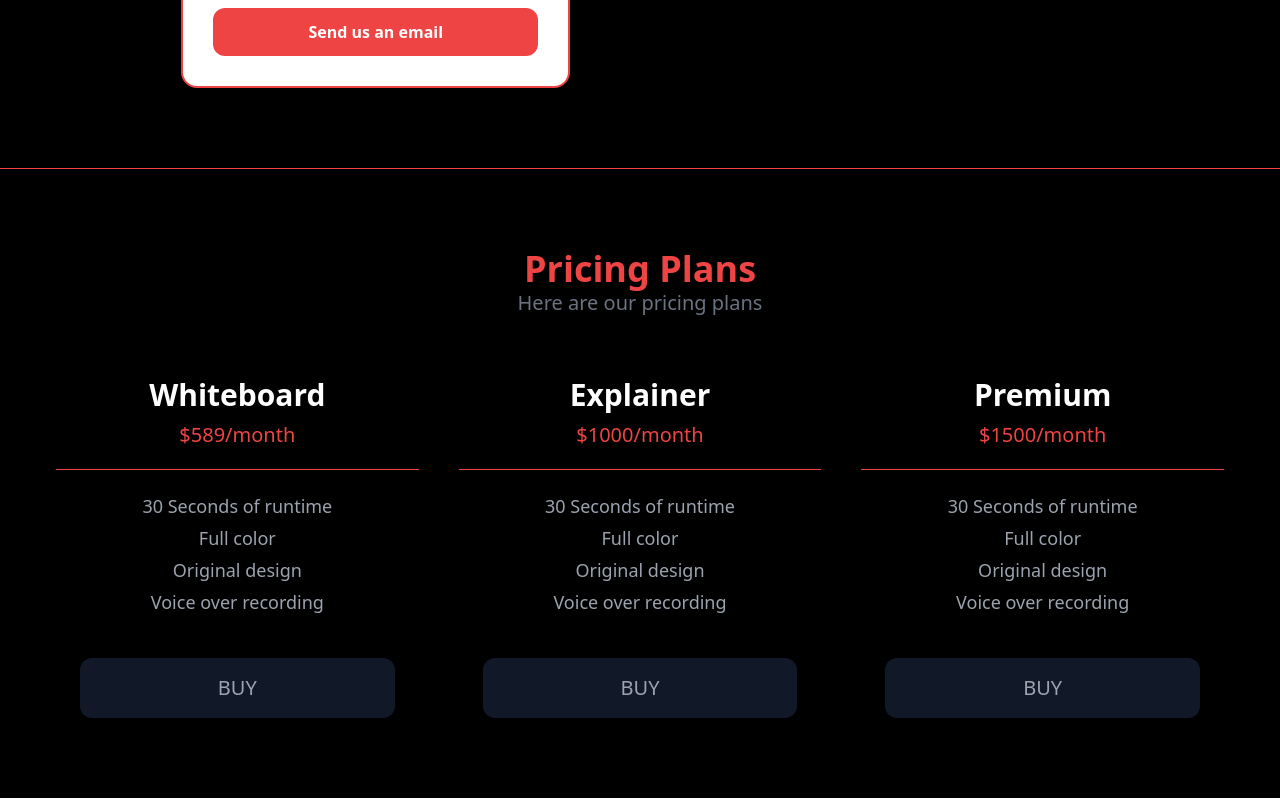
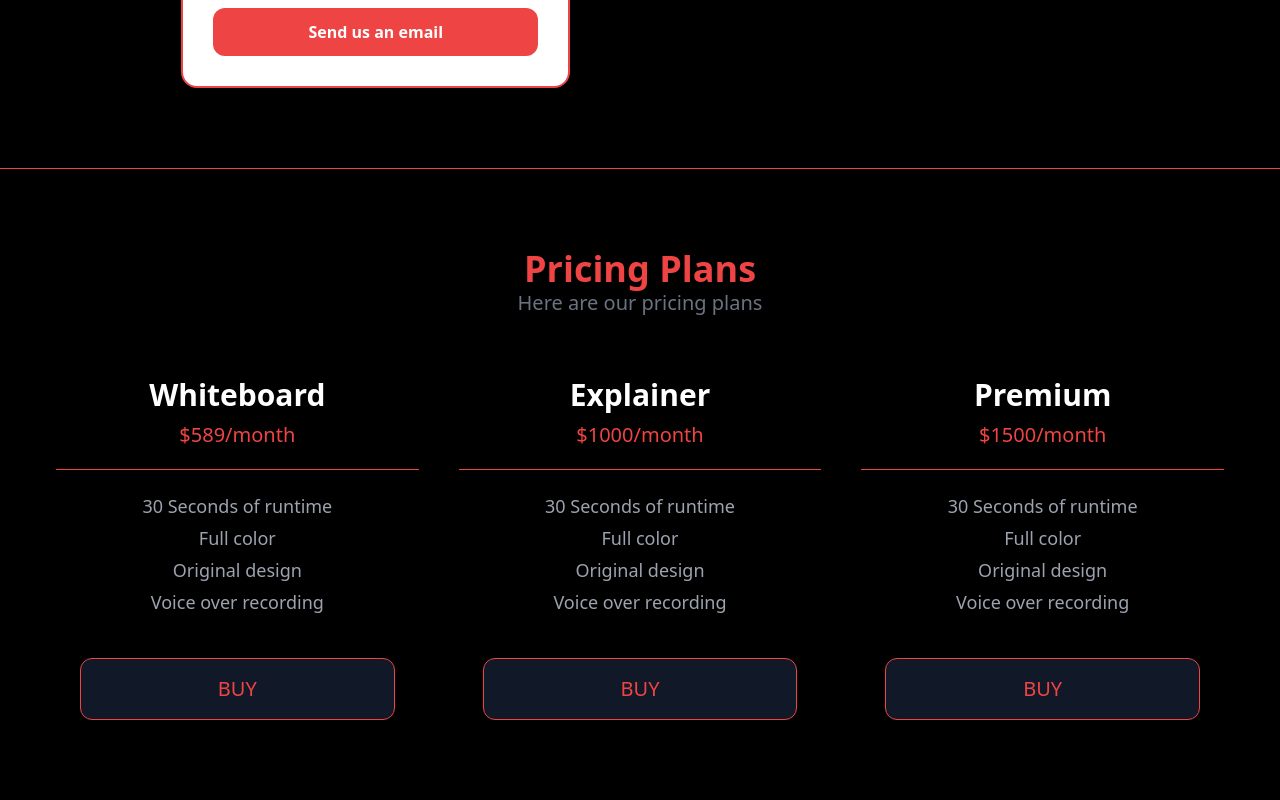
Before and after one commit to sardor1215/goanimatics, a Next.js app: page / in a window 1280 px wide. Shown: the part 3911-4711 px from the top of the page. Built offline with nearby package versions, Linux system fonts and the light colour scheme.

Commit message:
goanimatics-v2-6

```diff
--- a/components/layout.js
+++ b/components/layout.js
@@ -45,7 +45,7 @@ export default function Layout(props) {
           {/* <div className=" text-red-400 font-bold text-2xl px-0  mt-16">
             <h2>See What We Deliver to Our Clients</h2>
           </div> */}
-          <p className="animate-bounce mt-72 text-2xl fonr-semibold">
+          <p className="animate-bounce mt-48 sm:mt-72 text-2xl fonr-semibold">
             Scroll Down
           </p>
         </div>
@@ -104,7 +104,7 @@ export default function Layout(props) {
             </div>
             <div className="inline-block lg:hidden lg:w-full lg:max-w-xl">
               <iframe
-                className="w-72 sm:w-96 ml-16 sm:ml-0"
+                className="w-72 sm:w-96 ml-8 sm:ml-0"
                 src="https://player.vimeo.com/video/756362818?h=0f8371885b"
                 height="320"
                 frameBorder="0"
--- a/components/pricing.js
+++ b/components/pricing.js
@@ -53,7 +53,7 @@ export default function Pricing() {
                   <div id="choose" className="w-full mt-10 px-6">
                     <a
                       href="#"
-                      className="w-full block bg-gray-900 font-medium text-xl py-4 rounded-xl hover:shadow-lg transition duration-200 ease-in-out hover:bg-red-500 hover:text-white"
+                      className="border border-red-500 w-full block text-red-500 bg-gray-900 font-medium text-xl py-4 rounded-xl hover:shadow-lg transition duration-200 ease-in-out hover:bg-red-500 hover:text-white"
                     >
                       BUY
                     </a>
@@ -104,7 +104,7 @@ export default function Pricing() {
                   <div id="choose" className="w-full mt-10 px-6">
                     <a
                       href="#"
-                      className="w-full block bg-gray-900 font-medium text-xl py-4 rounded-xl hover:shadow-lg transition duration-200 ease-in-out hover:bg-red-500 hover:text-white"
+                      className="border border-red-500 w-full text-red-500 block bg-gray-900 font-medium text-xl py-4 rounded-xl hover:shadow-lg transition duration-200 ease-in-out hover:bg-red-500 hover:text-white"
                     >
                       BUY
                     </a>
@@ -150,10 +150,10 @@ export default function Pricing() {
                     <li>Original design</li>
                     <li>Voice over recording</li>
                   </ul>
-                  <div id="choose" className="w-full mt-10 px-6">
+                  <div id="choose" className="w-full mt-10 px-6 ">
                     <a
                       href="#"
-                      className="w-full block bg-gray-900 font-medium text-xl py-4 rounded-xl hover:shadow-lg transition duration-200 ease-in-out hover:bg-red-500 hover:text-white"
+                      className="border border-red-500 w-full block text-red-500 bg-gray-900 font-medium text-xl py-4 rounded-xl hover:shadow-lg transition duration-200 ease-in-out hover:bg-red-500 hover:text-white"
                     >
                       BUY
                     </a>
```
